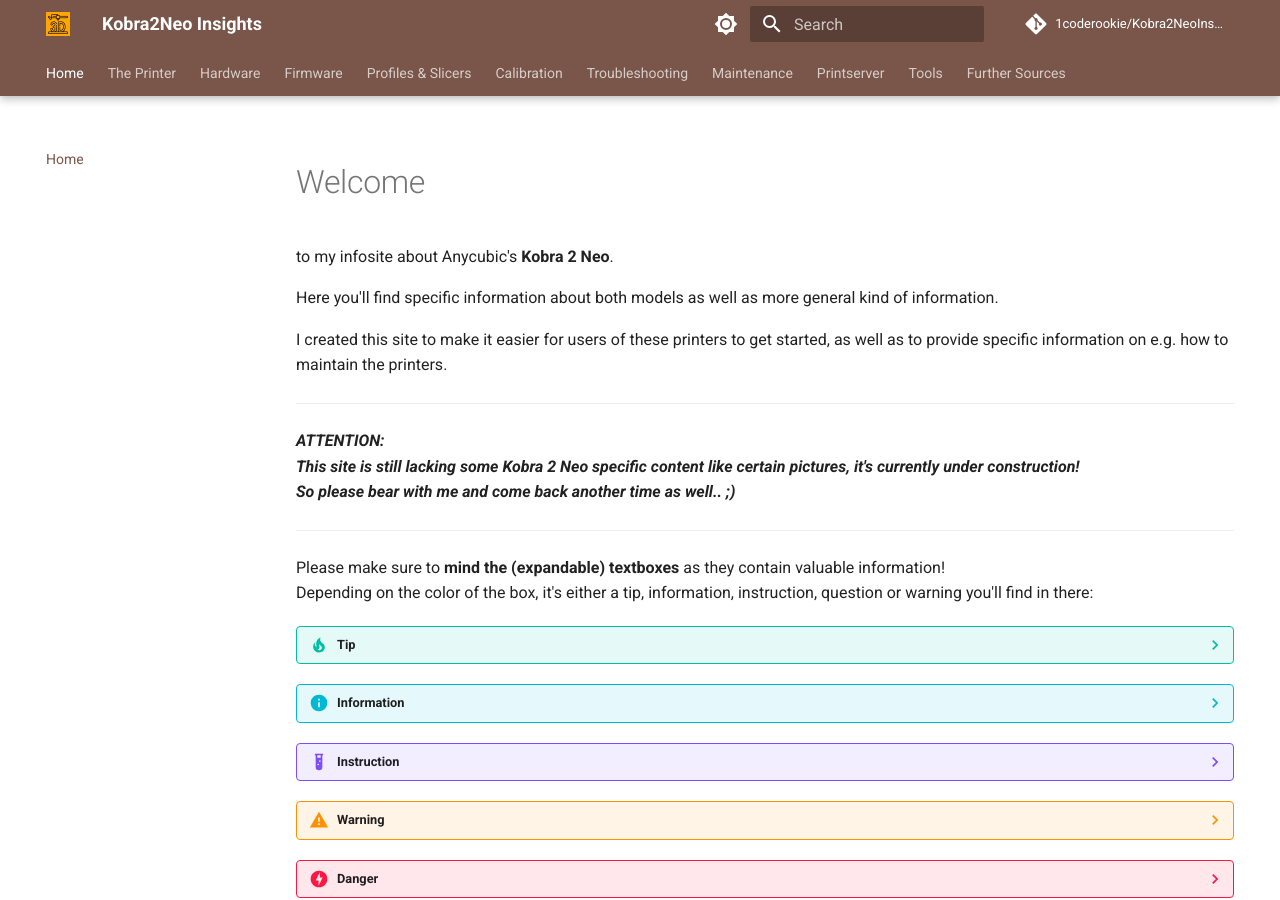
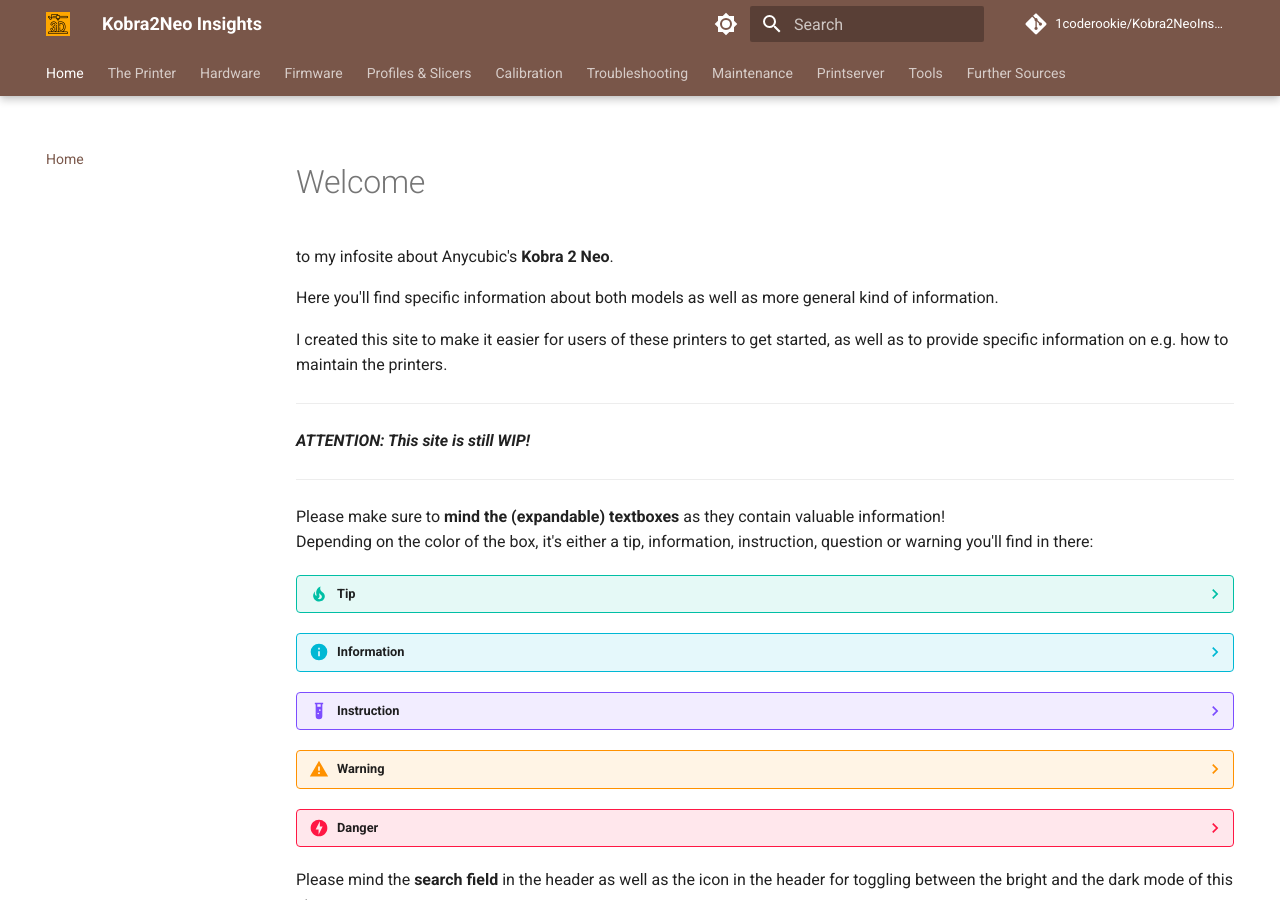
Before and after one commit to 1coderookie/Kobra2NeoInsights, an MkDocs documentation site: the page built from docs/index.md, in a window 1280 px wide and 900 px high. Built offline with MkDocs 1.6.1 and Material for MkDocs 9.7.7, drawn with Linux system fonts in a browser that asks for light colours; comment, search, counter and statistics services are not loaded.

Commit message:
Update index.md

```diff
--- a/docs/index.md
+++ b/docs/index.md
@@ -9,9 +9,7 @@
 
 ---
 
-***ATTENTION:***
-***This site is still lacking some Kobra 2 Neo specific content like certain pictures, it's currently under construction!***
-***So please bear with me and come back another time as well.. ;)***
+***ATTENTION: This site is still WIP!***
 
 ---
 
```
